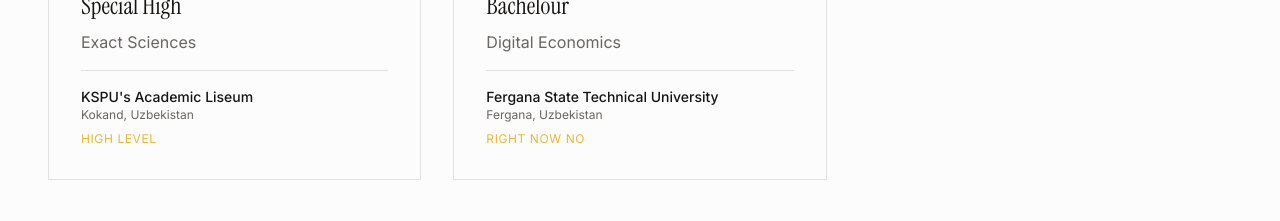
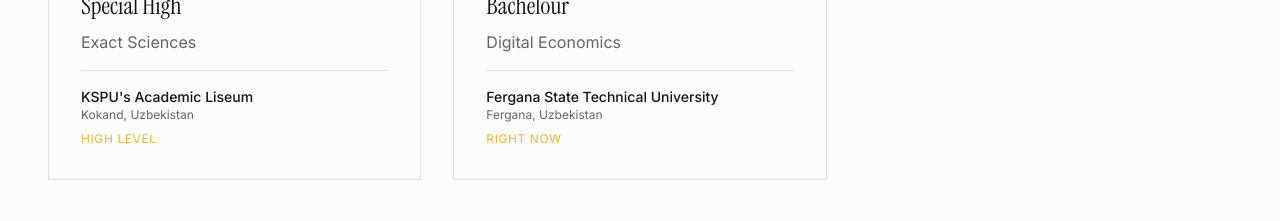
Before and after one commit to S-T-Y-T/portfolio, a Next.js app: page /portfolio in a window 1280 px wide. Shown: the part 10080-10301 px from the top of the page. Built offline with nearby package versions, Linux system fonts and the light colour scheme.

Commit message:
Update honors text in EducationSection component

```diff
--- a/src/components/EducationSection.tsx
+++ b/src/components/EducationSection.tsx
@@ -29,7 +29,7 @@ const education: Education[] = [
     field: "Digital Economics",
     period: "2023 — 2027",
     location: "Fergana, Uzbekistan",
-    honors: "Right now no",
+    honors: "Right now",
   },
 ];
 
```
